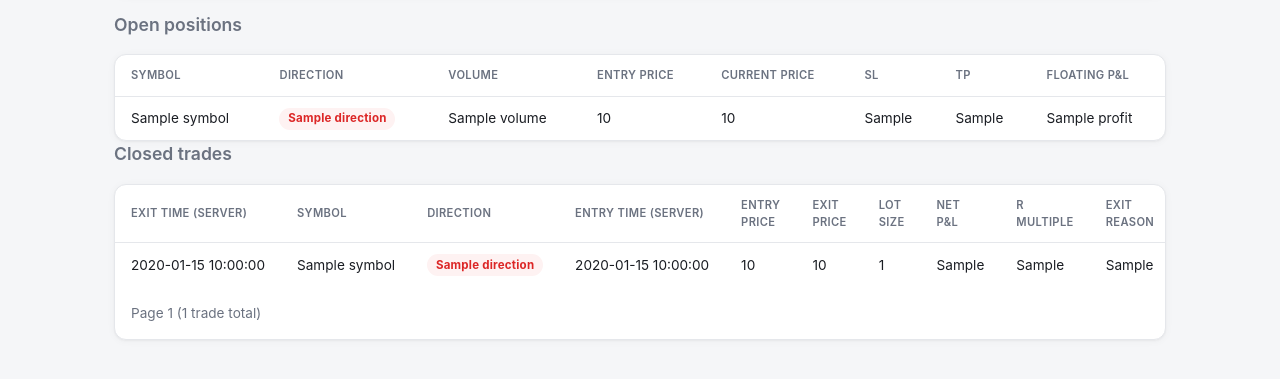
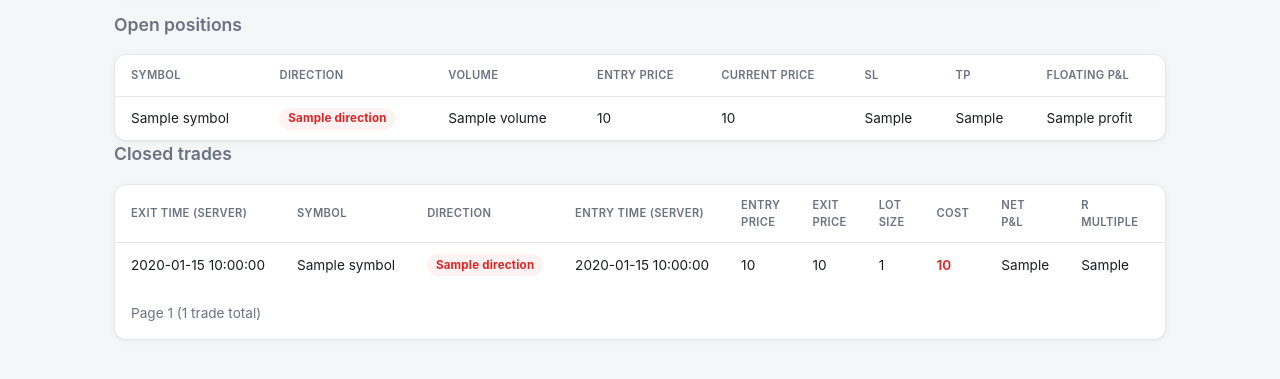
Before and after one commit to varinthac/AutoTrade, a Python web app: template src/autotrade/dashboard/templates/trades.html in a window 1280 px wide. Shown: the part 256-635 px from the top of the page. Run offline with Jinja, Linux system fonts and the light colour scheme; the template is opened without the code that fills it: most values are stand-ins (such as "Sample title", 1, 10 or a date in 2020).

Commit message:
Dashboard: show trading cost/commission per closed trade
TradeRecord already carried cost (commission + swap combined) but it was
never surfaced anywhere in the dashboard. Adds a "Cost" column to the
closed-trades table (placed before Net P&L, since net_pnl = gross_pnl -
cost) and to the Excel export, reusing the existing pnl-negative CSS
convention (cost is always a debit, shaded red when > 0) rather than
inventing a new visual pattern. Named "Cost" rather than "Commission"
since the field is commission+swap combined and this account's real
commission is $0 (IC Markets Standard) -- "Commission" alone would read
as misleading.

1113 tests passing (up from 1111).

Co-Authored-By: Claude Sonnet 5 <noreply@anthropic.com>
Claude-Session: https://claude.ai/code/session_01DJSeEwWAYCkVD9rknagMhm

```diff
--- a/src/autotrade/dashboard/templates/trades.html
+++ b/src/autotrade/dashboard/templates/trades.html
@@ -62,6 +62,7 @@
         <th>Entry price</th>
         <th>Exit price</th>
         <th>Lot size</th>
+        <th>Cost</th>
         <th>Net P&amp;L</th>
         <th>R multiple</th>
         <th>Exit reason</th>
@@ -77,6 +78,7 @@
         <td>{{ row.entry_price }}</td>
         <td>{{ row.exit_price }}</td>
         <td>{{ row.lot_size }}</td>
+        <td class="{{ 'pnl-negative' if row.cost > 0 else '' }}">{{ row.cost }}</td>
         <td class="{{ 'pnl-positive' if row.net_pnl > 0 else ('pnl-negative' if row.net_pnl < 0 else '') }}">{{ row.net_pnl }}</td>
         <td class="{{ 'pnl-positive' if row.r_multiple > 0 else ('pnl-negative' if row.r_multiple < 0 else '') }}">{{ row.r_multiple }}</td>
         <td>{{ row.exit_reason }}</td>
--- a/src/autotrade/dashboard/views.py
+++ b/src/autotrade/dashboard/views.py
@@ -35,6 +35,7 @@ class TradeRow:
     entry_price: float
     exit_price: float
     lot_size: float
+    cost: float
     net_pnl: float
     r_multiple: float
     exit_reason: str
@@ -55,6 +56,7 @@ def to_trade_row(trade: TradeRecord) -> TradeRow:
         entry_price=trade.entry_price,
         exit_price=trade.exit_price,
         lot_size=trade.lot_size,
+        cost=trade.cost,
         net_pnl=trade.net_pnl,
         r_multiple=trade.r_multiple,
         exit_reason=trade.exit_reason,
```
Also changed, not shown: tests/unit/dashboard/test_app.py (+19 -0 lines).
